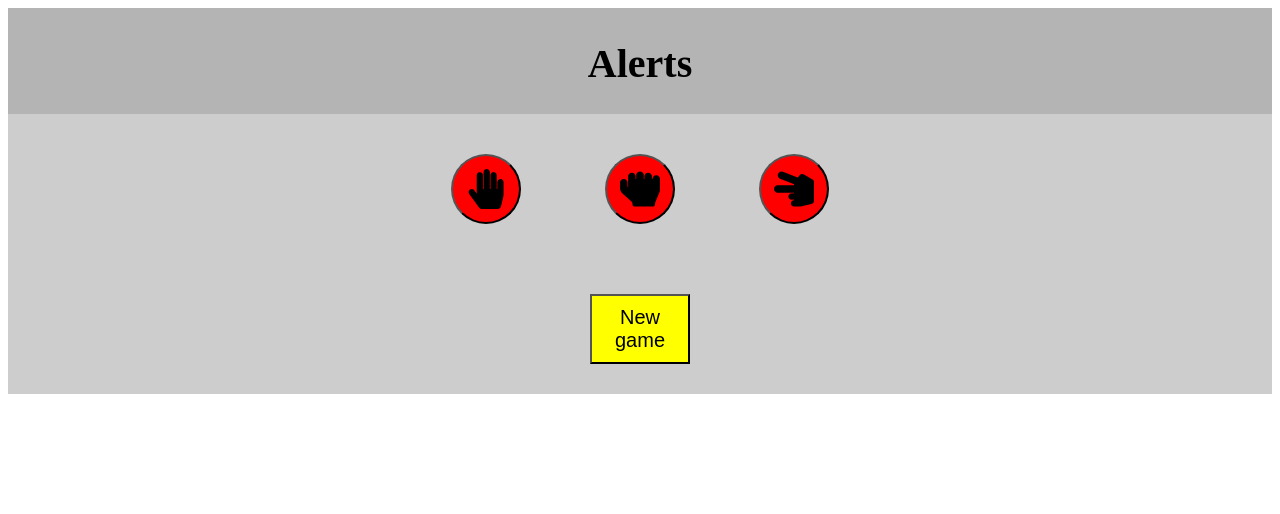
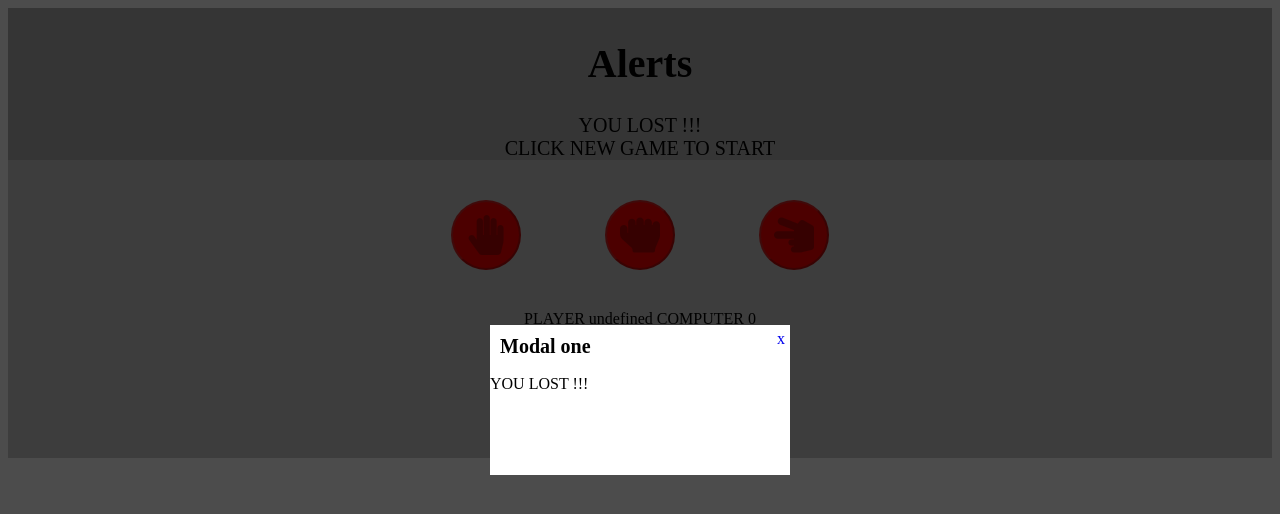
Before and after one commit to adriannadyga/rock-paper-scissors, a website: page index.html in a window 1280 px wide. Both pictures are taken after a click on the button 486 px from the left and 188 px from the top of the page. Drawn offline with Linux system fonts and the light colour scheme.

Commit message:
Add modal, loop, object

```diff
--- a/index.html
+++ b/index.html
@@ -39,7 +39,13 @@
     </div>
   </div>
 
-
+  <div class="overlay" id="modal-overlay">
+    <div class="modal" id="modal-one">
+      <a href="#" class="close">x</a>
+      <header>Modal one</header>
+      <div id="alert" class="alerts"></div>
+    </div>
+  </div>
 
   <script  src="js/script.js"></script>
 
--- a/js/script.js
+++ b/js/script.js
@@ -8,11 +8,19 @@ var output = document.getElementById('output');
 var result = document.getElementById('result');
 var btnNewGame = document.getElementById('newgame');
 var roundsNumber = document.getElementById('round-number');
+var text = document.getElementById('alert');
+
+//zmienne w obiekcie
+var params = {
+  playerScore: 0,
+  compScore: 0,
+  roundsToWin: 0
+}
 
 //zmienne
-var playerScore = 0;
+/*var playerScore = 0;
 var compScore = 0;
-var roundsToWin = 0;
+var roundsToWin = 0;*/
 
 //nieaktywne buttony
 function buttonDisabled() {
@@ -27,6 +35,35 @@ function buttonEnabled() {
   btnRock.disabled = false;
   btnScissors.disabled = false;
 }
+
+//funkcja otwierająca modal
+function showModal(){
+  event.preventDefault();
+  document.querySelector('#modal-overlay').classList.add('show');
+  var modals = document.querySelectorAll('.modal');
+  for (var i = 0; i < modals.length; i++) {
+    modals[i].classList.remove('show');
+    modals[i].classList.add('show');
+  }
+  if (params.PlayerScore >= params.roundsToWin){
+    text.innerHTML = 'YOU WON !!!';
+  }
+  else if (params.compScore >= params.roundsToWin){
+    text.innerHTML = 'YOU LOST !!!';
+  }
+}
+
+//funkcja zamykająca modal po kliknięciu na elemencie z klasą close
+var hideModal = function (event) {
+  event.preventDefault();
+  document.querySelector('#modal-overlay').classList.remove('show');
+}
+
+var closeButtons = document.querySelectorAll('.modal .close');
+for (var i = 0; i < closeButtons.length; i++) {
+  closeButtons[i].addEventListener('click', hideModal);
+}
+
 
 
 //funkcja generująca ruch komputera na podstawie wylosowanej liczby
@@ -48,10 +85,10 @@ var compare = function(userMove, compChoice){
 } else if ((userMove == 'paper') && (compChoice == 'rock') ||
     (userMove == 'rock') && (compChoice == 'scissors') ||
     (userMove == 'scissors') && (compChoice == 'paper')) {
-      playerScore++;
+      params.PlayerScore++;
       return 'YOU WON';
 } else {
-    compScore++;
+    params.compScore++;
     return 'YOU LOST';
     }
 };
@@ -68,10 +105,10 @@ btnScissors.addEventListener('click', function(){
 });*/
 
 //pętla przchodząca przez wszytskie buttony
-var btnAll = document.querySelectorAll('player-move');
+var btnAll = document.querySelectorAll('.player-move');
 
 for(var i = 0; i < btnAll.length; i++){
-  var dataMove = btnAll[i].getAtribute('data-move');
+  var dataMove = btnAll[i].getAttribute('data-move');
   btnAll[i].addEventListener('click', function(){
     playerMove(dataMove);
   })
@@ -84,39 +121,41 @@ function outputResult(compareResult, playerText, compText){
 
 //funkcja wyświetlająca wynik rozgrywki (sumuje poszczególne rundy)
 var scoresResult = function(){
-  result.innerHTML = 'PLAYER ' + playerScore + ' COMPUTER ' + compScore;
+  result.innerHTML = 'PLAYER ' + params.PlayerScore + ' COMPUTER ' + params.compScore;
 }
 
 //nowa gra
 btnNewGame.addEventListener('click', function(){
   resetGame()
-  roundsToWin = window.prompt('How many round would you like to play?')
-  if(roundsToWin.length < 1 || NaN) {
+  params.roundsToWin = window.prompt('How many round would you like to play?')
+  if(params.roundsToWin.length < 1 || NaN) {
     roundsNumber.innerHTML = 'Write a number';
   }
   else {
-    roundsNumber.innerHTML = 'Play till ' + roundsToWin + ' won rounds';
+    roundsNumber.innerHTML = 'Play till ' + params.roundsToWin + ' won rounds';
     buttonEnabled();
   }
 });
 
 //funkcja resetująca grę
 var resetGame = function(){
-  playerScore = 0;
-  compScore = 0;
+  params.PlayerScore = 0;
+  params.compScore = 0;
   result.innerHTML = ''
   output.innerHTML = ''
 }
 
 //koniec gry
 function endOfGame() {
-  if (playerScore >= roundsToWin){
+  if (params.PlayerScore >= params.roundsToWin){
     output.innerHTML = 'YOU WON !!! <br> click new game to start';
     buttonDisabled();
+    showModal();
   }
-  else if (compScore >= roundsToWin){
+  else if (params.compScore >= params.roundsToWin){
     output.innerHTML = 'YOU LOST !!! <br> click new game to start';
     buttonDisabled();
+    showModal();
   }
 }
 
--- a/sass/style.scss
+++ b/sass/style.scss
@@ -36,4 +36,46 @@
             font-size: 30px
         }
     }
-  }
+}
+
+.overlay {
+    display: none;
+    position: fixed;
+    top: 0;
+    left: 0;
+    width: 100%;
+    height: 100%;
+    background: rgba(0, 0, 0, 0.7);
+}
+.overlay.show {
+    display: block;
+}
+
+.modal {
+    display: none;
+    background: #fff;
+    width: 300px;
+    position: absolute;
+    top: 50%;
+    left: 50%;
+    transform: translate3d(-50%, -50%, 0);
+    header {
+        font-size: 20px;
+        min-height: 30px;
+        font-weight: bold;
+        padding: 10px;
+      }
+    .close {
+        position: absolute;
+        right: 0;
+        top: 0;
+        padding: 5px;
+        text-decoration: none;
+    }
+    .alerts {
+        height: 100px;
+    }
+}
+.modal.show {
+    display: block;
+}
```
Also changed, not shown: css/style.css, 1 other file. Lines whose indentation alone changed are shown as unchanged.
